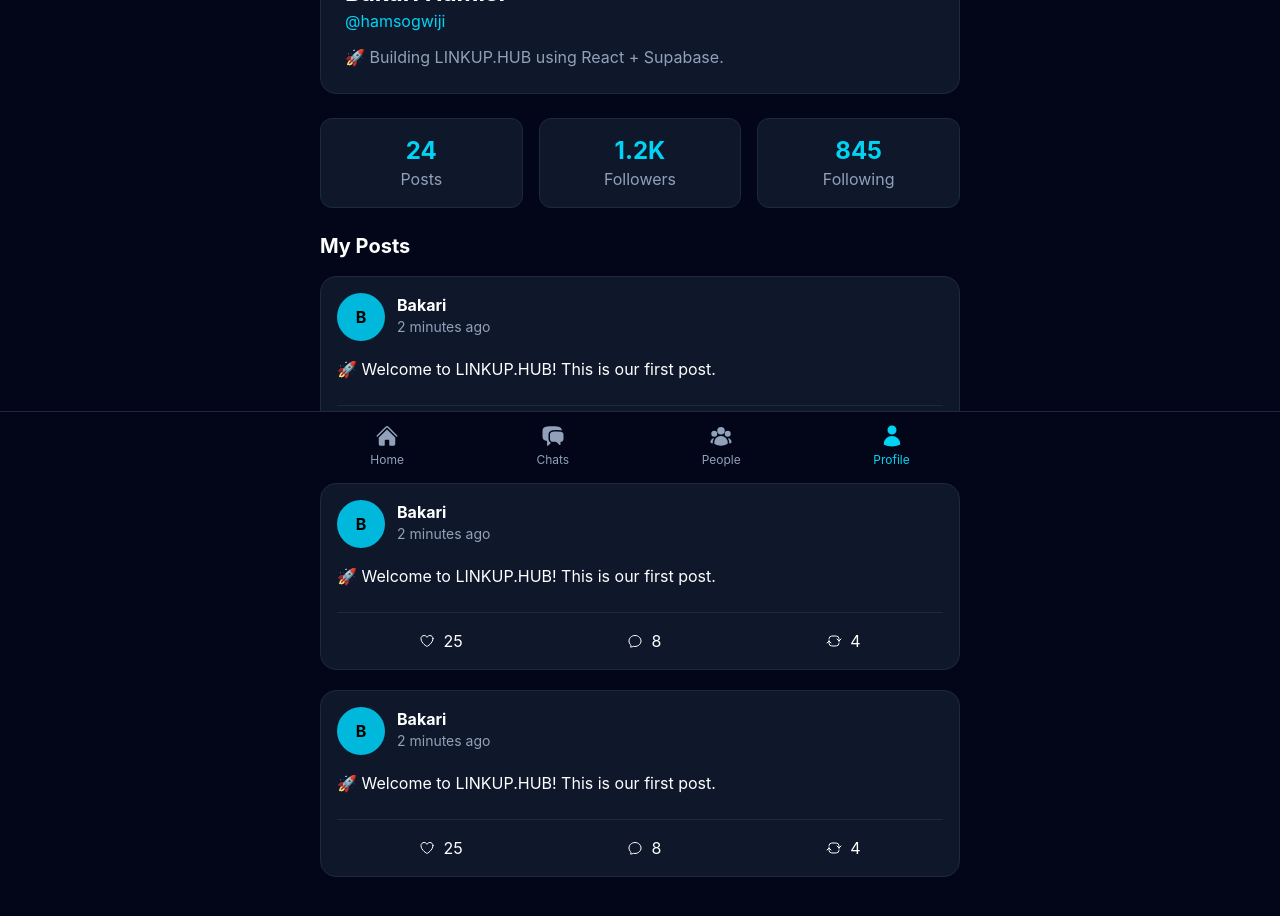
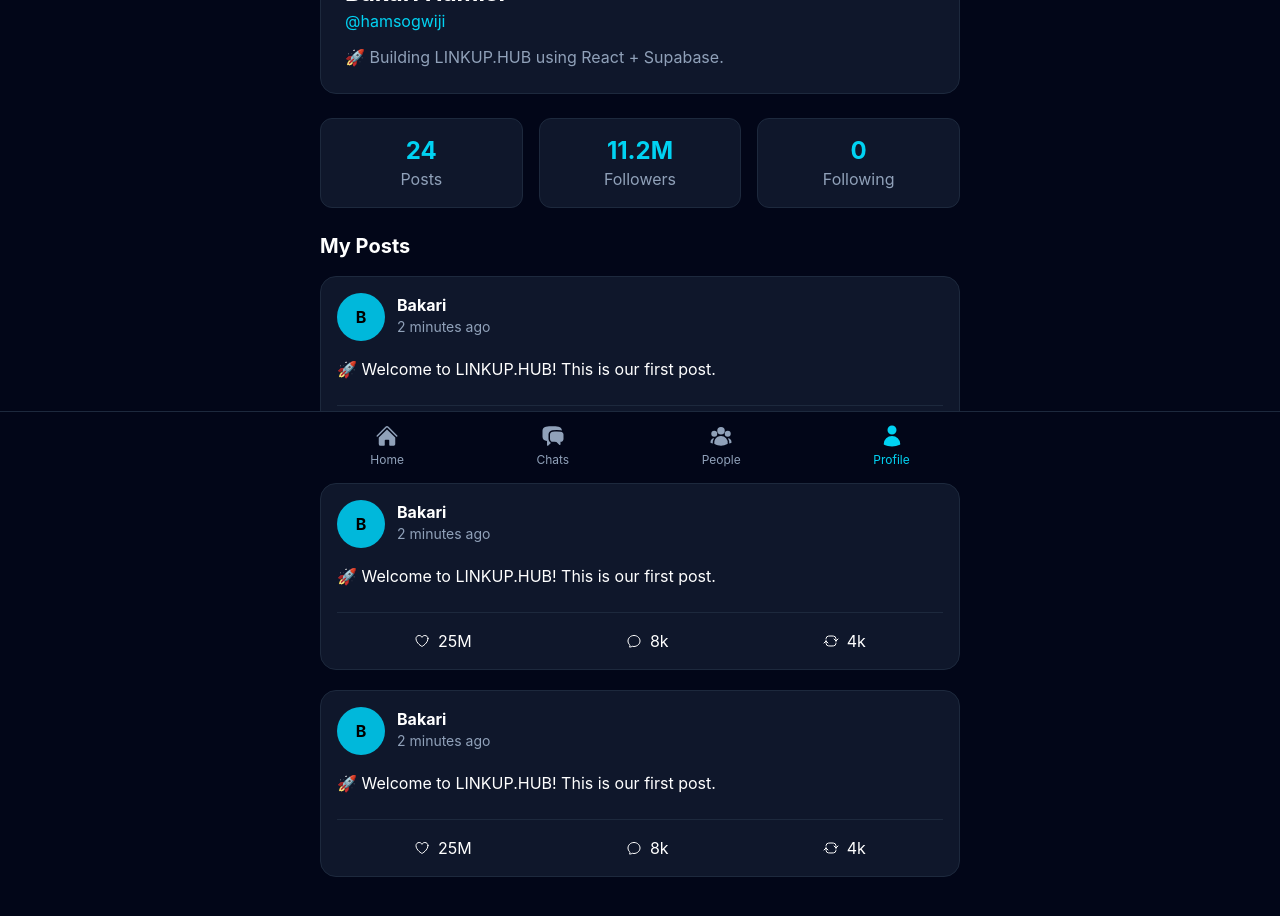
Before and after one commit to spymethod254/GWIJITECH-LINKUP, a React (Vite) app: page /profile in a window 1280 px wide. Shown: the part 320-1236 px from the top of the page. Built offline with nearby package versions, Linux system fonts and the light colour scheme; no server answers.

Commit message:
feat: build profile UI

```diff
--- a/src/components/posts/PostCard.jsx
+++ b/src/components/posts/PostCard.jsx
@@ -36,17 +36,17 @@
 
                                                                                                                                                                         <button className="flex items-center gap-2 hover:text-red-400 transition">
                                                                                                                                                                                   <HiOutlineHeart />
-                                                                                                                                                                                            25
+                                                                                                                                                                                            25M
                                                                                                                                                                                                     </button>
 
                                                                                                                                                                                                             <button className="flex items-center gap-2 hover:text-cyan-400 transition">
                                                                                                                                                                                                                       <HiOutlineChatBubbleOvalLeft />
-                                                                                                                                                                                                                                8
+                                                                                                                                                                                                                                8k
                                                                                                                                                                                                                                         </button>
 
                                                                                                                                                                                                                                                 <button className="flex items-center gap-2 hover:text-green-400 transition">
                                                                                                                                                                                                                                                           <HiOutlineArrowPathRoundedSquare />
-                                                                                                                                                                                                                                                                    4
+                                                                                                                                                                                                                                                                    4k
                                                                                                                                                                                                                                                                             </button>
 
                                                                                                                                                                                                                                                                                   </div>
--- a/src/components/profile/ProfileStats.jsx
+++ b/src/components/profile/ProfileStats.jsx
@@ -17,7 +17,7 @@
       <div className="bg-slate-900 border border-slate-800 rounded-xl p-4 text-center">
 
         <h2 className="text-2xl font-bold text-cyan-400">
-          1.2K
+          11.2M
         </h2>
 
         <p className="text-slate-400">
@@ -29,7 +29,7 @@
       <div className="bg-slate-900 border border-slate-800 rounded-xl p-4 text-center">
 
         <h2 className="text-2xl font-bold text-cyan-400">
-          845
+          0
         </h2>
 
         <p className="text-slate-400">
```
